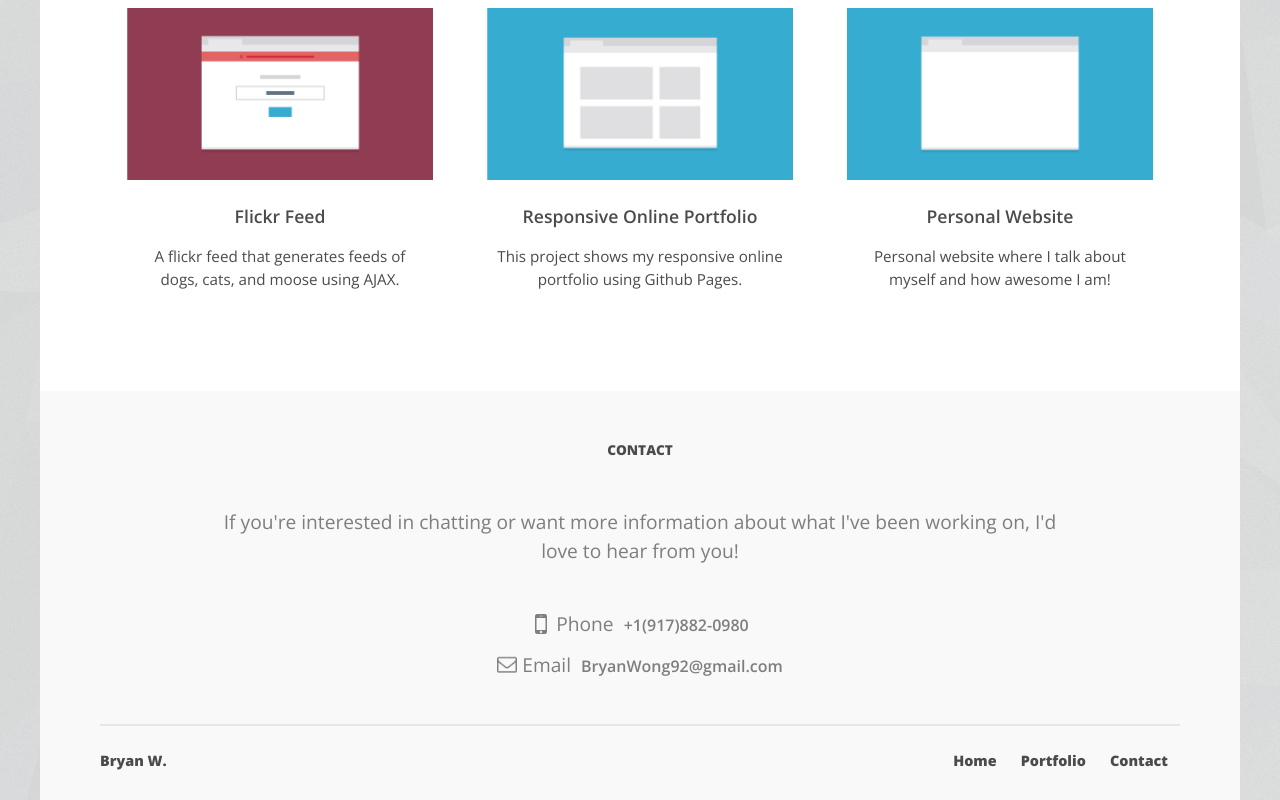
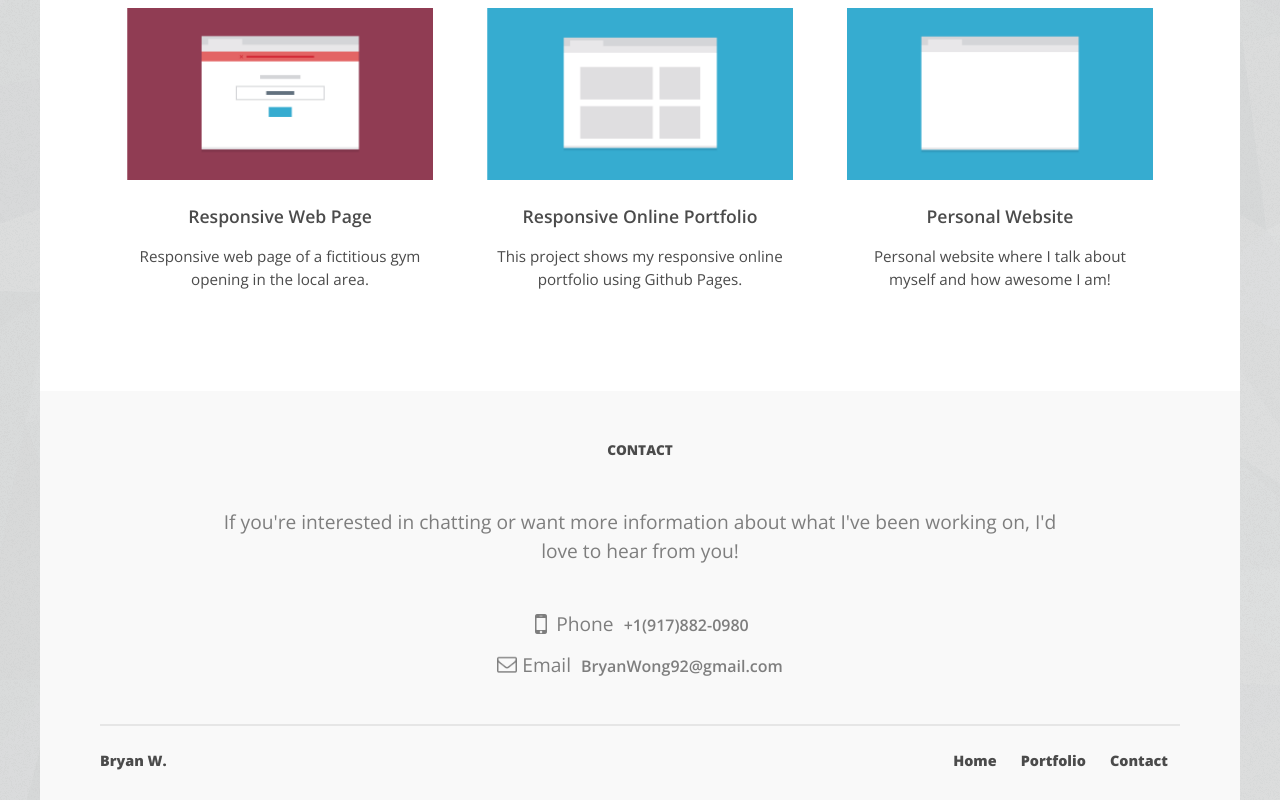
Before and after one commit to BryanWong92/bryanwong92.github.io, a plain HTML site: page index.html in a window 1280 px wide. Shown: the part 1612-2412 px from the top of the page. Drawn offline with nearby package versions, Linux system fonts and the light colour scheme.

Commit message:
Update index.html

```diff
--- a/index.html
+++ b/index.html
@@ -112,11 +112,11 @@
           <p>This project shows pictures from trips in different locations to the viewer and allows them to easily navigate through photos.</p>
         </li>
         <li>
-          <a href="http://bryanwong92.github.io/ajax-project-master">
+          <a href="http://bryanwong92.github.io/gym-project-master">
             <img src="./img/portfolio-13.png" alt="AJAX page project thumbnail.">
-            <h3>Flickr Feed</h3>
+            <h3>Responsive Web Page</h3>
           </a>
-          <p>A flickr feed that generates feeds of dogs, cats, and moose using AJAX.</p>
+          <p>Responsive web page of a fictitious gym opening in the local area. </p>
         </li>
         <li>
           <a href="http://bryanwong92.github.io">
```
